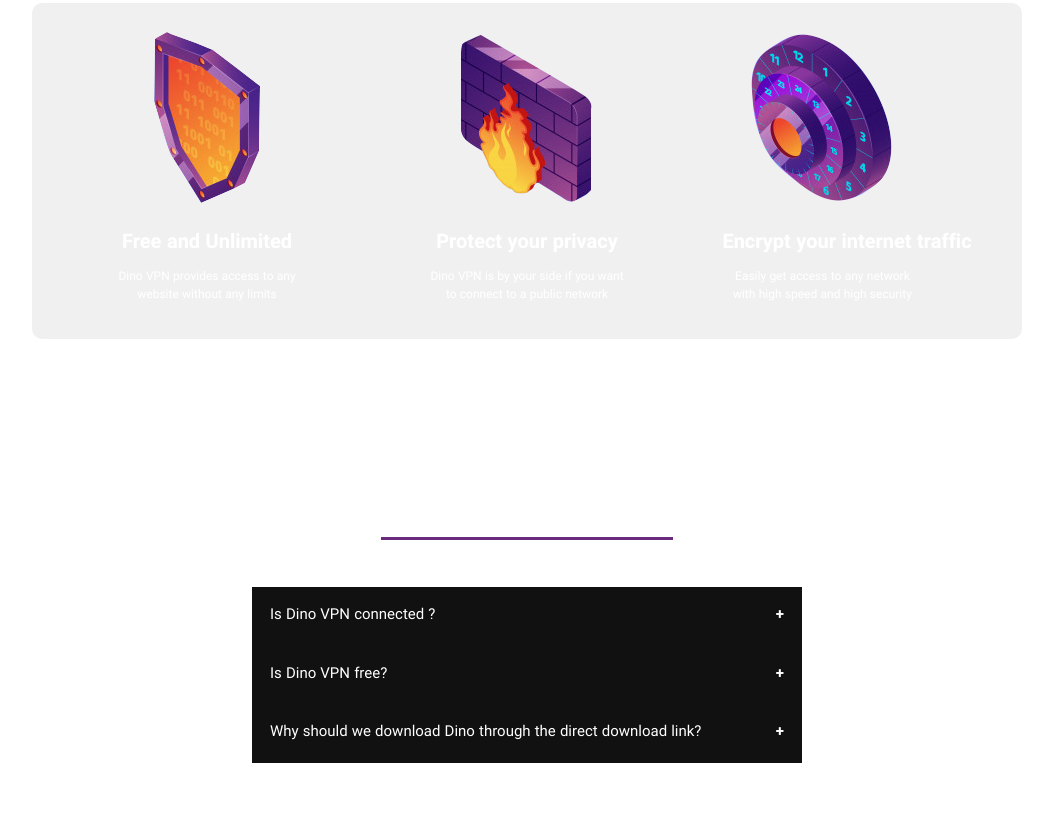
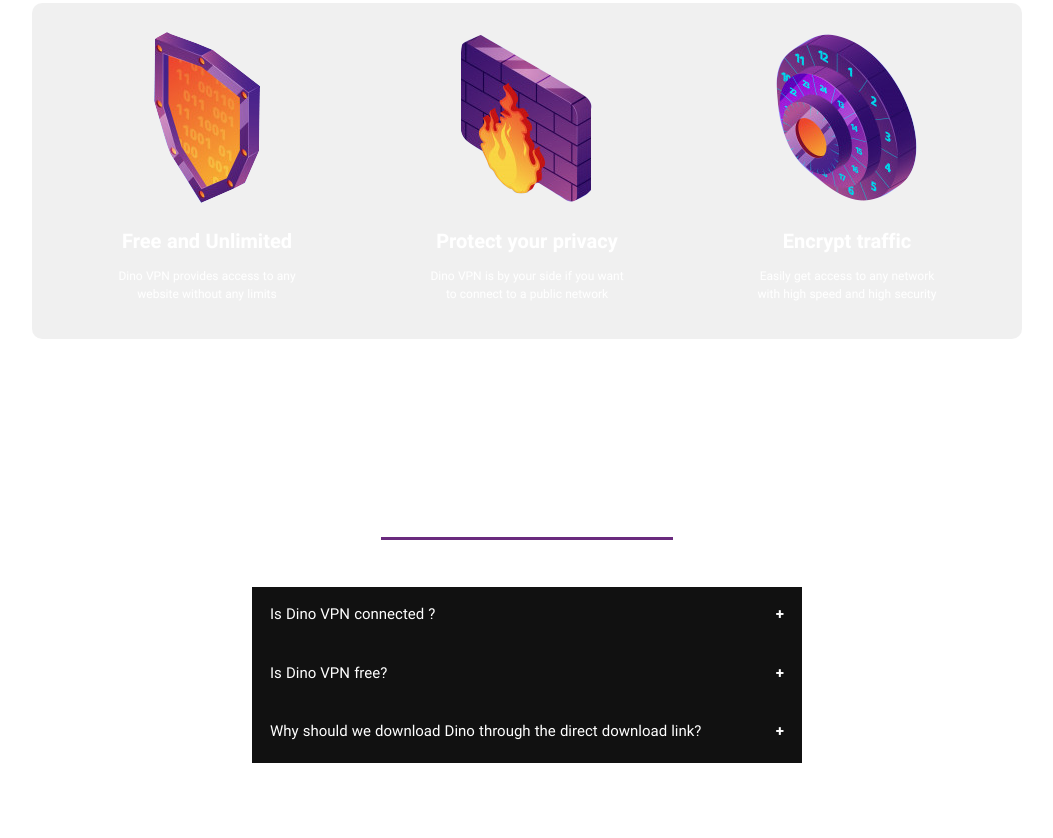
Before and after one commit to megaplaystore/Dino, a plain HTML site: page index.html in a window 1280 px wide. Shown: the part 1205-2043 px from the top of the page, without its empty margins (113-1166 px from the left). Drawn offline with Linux system fonts and the light colour scheme.

Commit message:
Add files via upload

```diff
--- a/index.html
+++ b/index.html
@@ -105,7 +105,7 @@
                                     <p>Dino VPN is by your side if you want to connect to a public network</p>
                                 </div>
                                 <div><img src="static/customize-346acfc48442dc51840224045ff3e15c.png" alt="" />
-                                    <h2>Encrypt your internet traffic</h2>
+                                    <h2>Encrypt traffic</h2>
                                     <p>Easily get access to any network with high speed and high security</p>
                                 </div>
                             </div>
```
